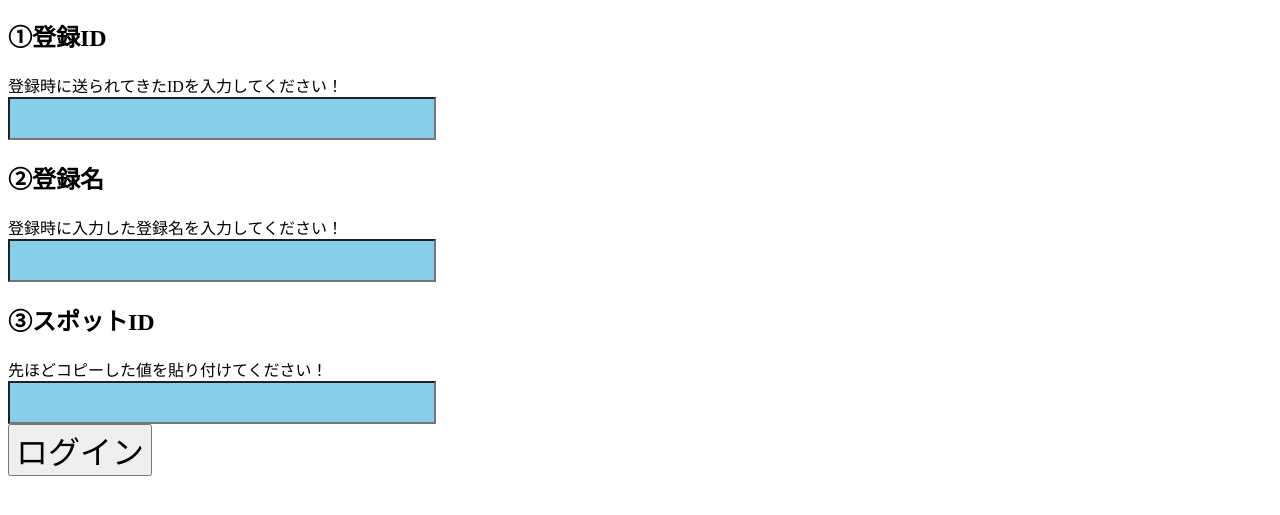
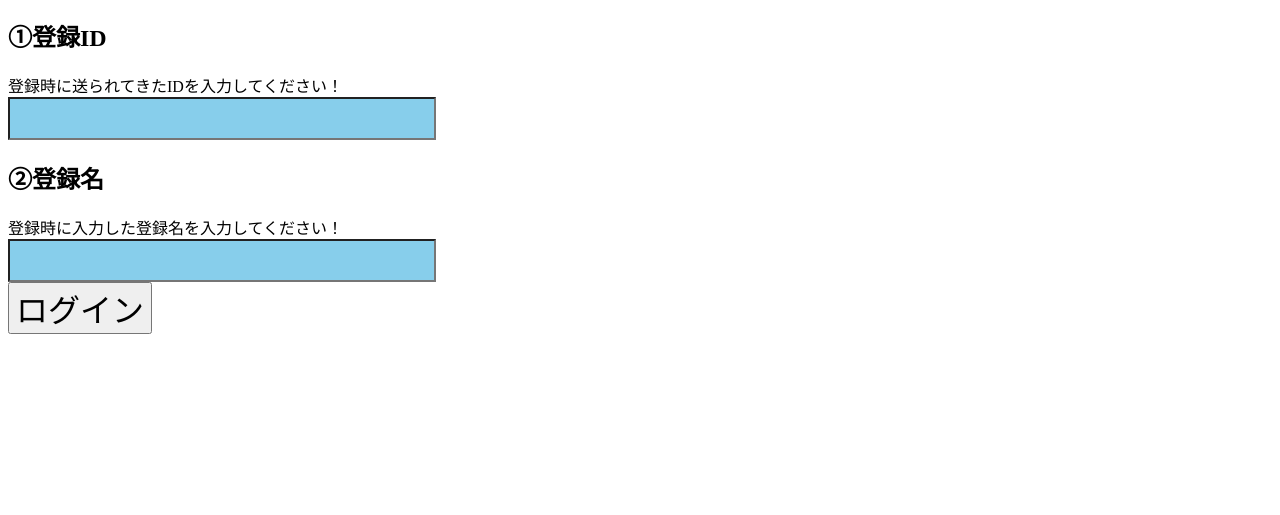
Before and after one commit to chikarauemori/test20, a plain HTML site: page index.html in a window 1280 px wide. Shown: the part 151-666 px from the top of the page. Drawn offline with Linux system fonts and the light colour scheme.

Commit message:
Add files via upload

```diff
--- a/index.html
+++ b/index.html
@@ -37,13 +37,7 @@
       ></label
     ><br />
     <input type="text" name="userName" id="userName" required /><br />
-    <label for="spotId"
-      ><h2>③スポットID</h2>
-      <span class="required">
-        先ほどコピーした値を貼り付けてください！</span
-      ></label
-    ><br />
-    <input type="text" name="spotId" id="spotId" required /><br />
+
     <button type="submit">ログイン</button>
   </form>
 
```
